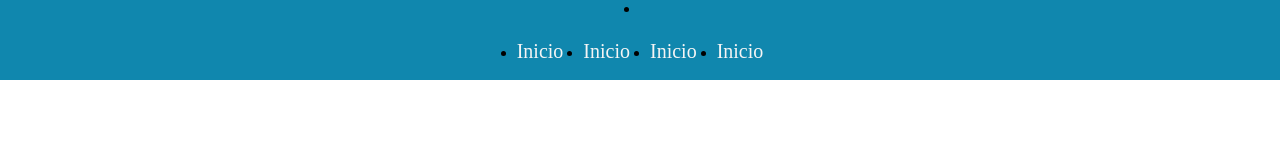
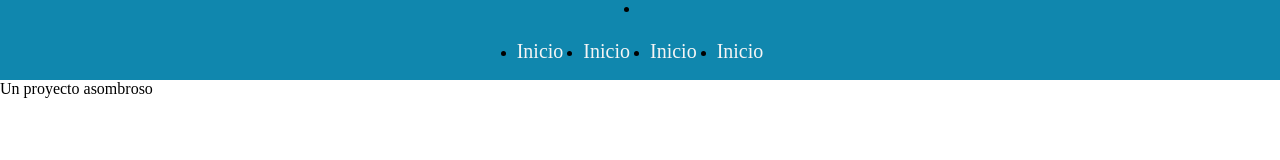
Before and after one commit to Aravale2023/pruebanavbar, a plain HTML site: page index.html in a window 1280 px wide. Drawn offline with Linux system fonts and the light colour scheme.

Commit message:
Generamos un p

```diff
--- a/index.html
+++ b/index.html
@@ -26,6 +26,10 @@
             </ul>
         </nav>
     </header>
-
+    <main>
+        <section>
+            <p> Un proyecto asombroso</p>
+        </section>
+    </main>
 </body>
 </html>
```
